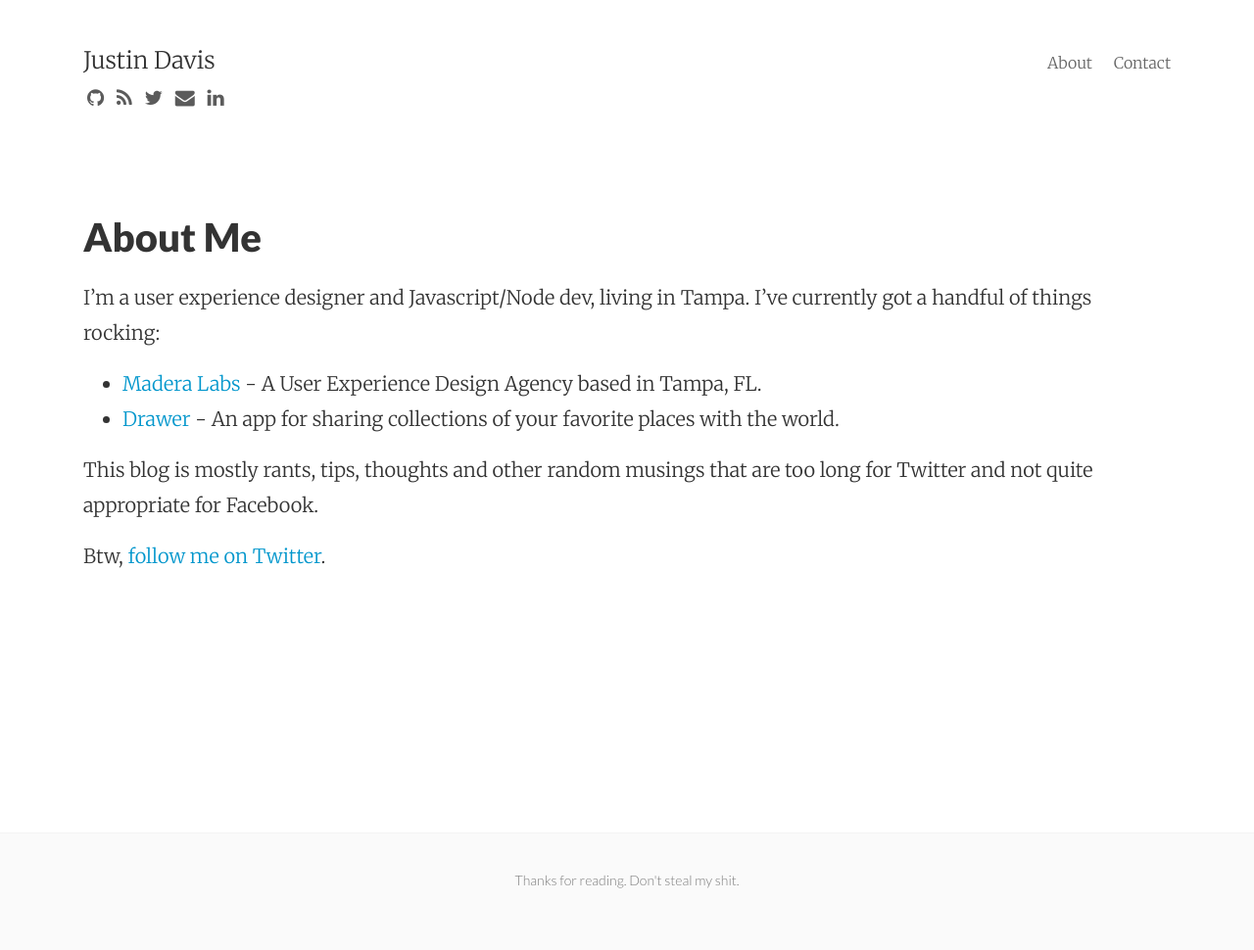
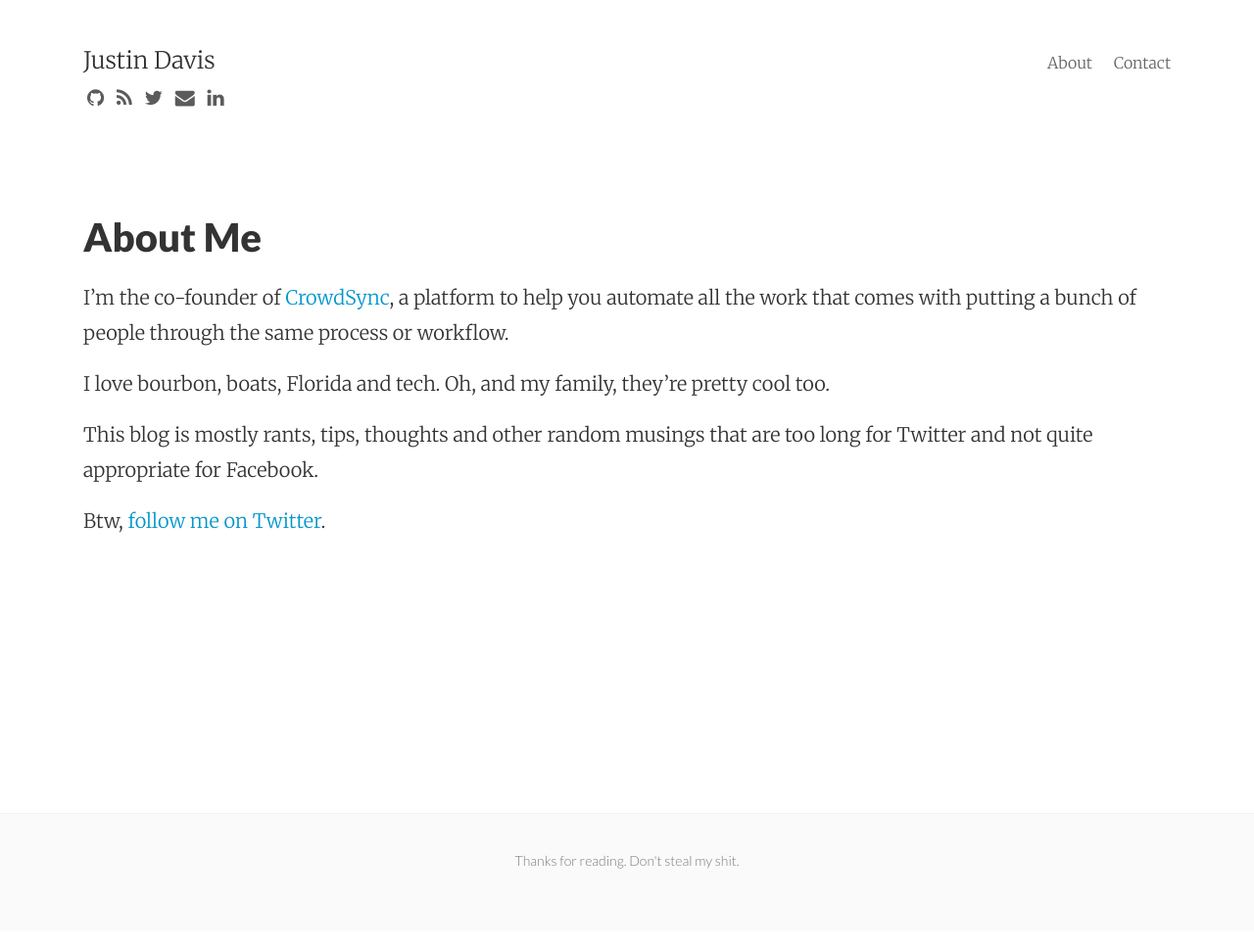
Before and after one commit to jwd2a/justindav.is, a Jekyll site: the page built from about.md, in a window 1280 px wide. Shown: the whole page at 98% size. Built offline with Jekyll 4.4.1, drawn with Linux system fonts in a browser that asks for light colours; nearby versions of some CDN libraries; some web fonts are replaced.

Commit message:
Update about

```diff
--- a/about.md
+++ b/about.md
@@ -4,11 +4,15 @@ title: About Me
 permalink: /about/
 ---
 
-I'm a user experience designer and Javascript/Node dev, living in Tampa. I've currently got a handful of things rocking:
+I'm the co-founder of [CrowdSync][cs], a platform to help you automate all the
+work that comes with putting a bunch of people through the same process or
+workflow.
 
-- [Madera Labs](http://www.maderalabs.com) - A User Experience Design Agency based in Tampa, FL.
-- [Drawer](http://www.getdrawer.com) - An app for sharing collections of your favorite places with the world.
+I love bourbon, boats, Florida and tech. Oh, and my family, they're pretty cool
+too.
 
 This blog is mostly rants, tips, thoughts and other random musings that are too long for Twitter and not quite appropriate for Facebook.
 
 Btw, [follow me on Twitter](http://www.twitter.com/jwd2a).
+
+[cs]: https://www.crowdsync.io
```
